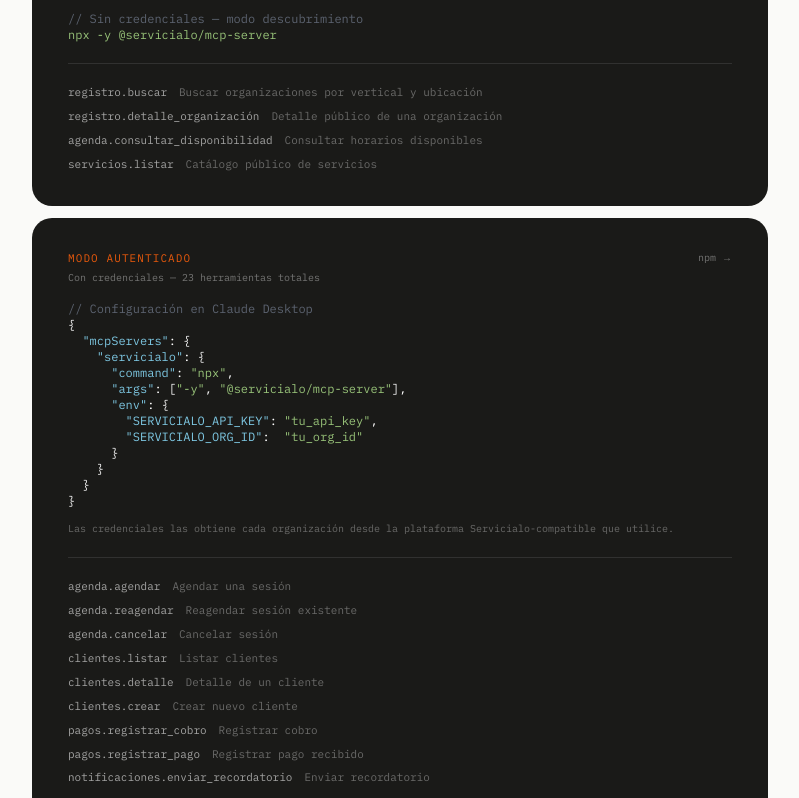
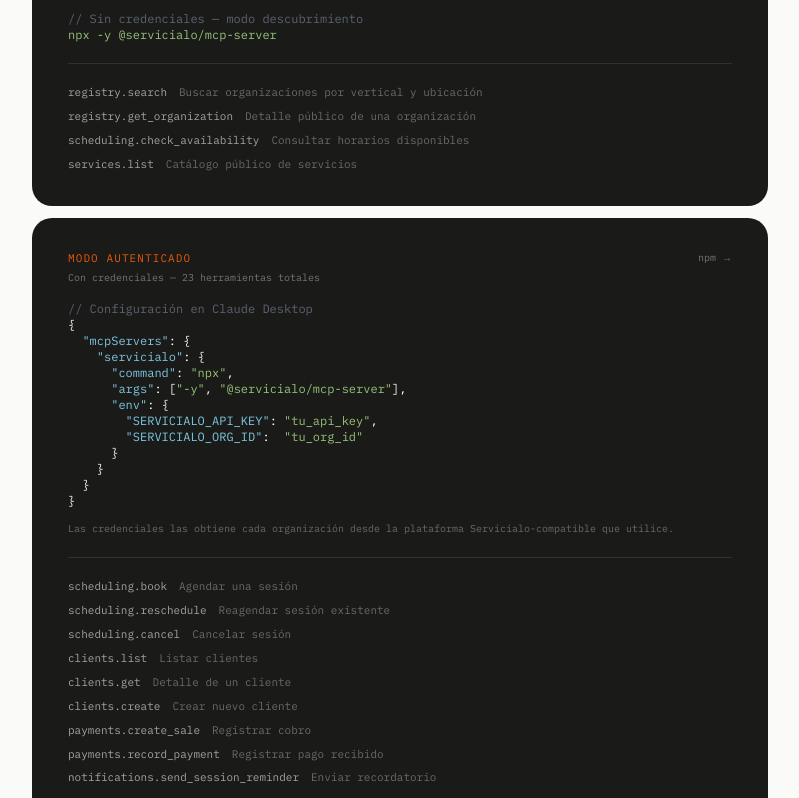
Before and after one commit to servicialo/mcp-server, a Next.js app: page / in a window 1280 px wide. Shown: the part 6720-7518 px from the top of the page, without its empty margins (240-1039 px from the left). Built offline with nearby package versions, Linux system fonts and the light colour scheme.

Commit message:
fix: revert tool names to English to match real MCP API
Co-Authored-By: Claude Opus 4.6 <noreply@anthropic.com>

```diff
--- a/components/ConectateSection.tsx
+++ b/components/ConectateSection.tsx
@@ -1,22 +1,22 @@
 import { SectionTitle } from "./SectionTitle";
 
 const publicTools = [
-  { tool: "registro.buscar", desc: "Buscar organizaciones por vertical y ubicación" },
-  { tool: "registro.detalle_organización", desc: "Detalle público de una organización" },
-  { tool: "agenda.consultar_disponibilidad", desc: "Consultar horarios disponibles" },
-  { tool: "servicios.listar", desc: "Catálogo público de servicios" },
+  { tool: "registry.search", desc: "Buscar organizaciones por vertical y ubicación" },
+  { tool: "registry.get_organization", desc: "Detalle público de una organización" },
+  { tool: "scheduling.check_availability", desc: "Consultar horarios disponibles" },
+  { tool: "services.list", desc: "Catálogo público de servicios" },
 ];
 
 const authenticatedTools = [
-  { tool: "agenda.agendar", desc: "Agendar una sesión" },
-  { tool: "agenda.reagendar", desc: "Reagendar sesión existente" },
-  { tool: "agenda.cancelar", desc: "Cancelar sesión" },
-  { tool: "clientes.listar", desc: "Listar clientes" },
-  { tool: "clientes.detalle", desc: "Detalle de un cliente" },
-  { tool: "clientes.crear", desc: "Crear nuevo cliente" },
-  { tool: "pagos.registrar_cobro", desc: "Registrar cobro" },
-  { tool: "pagos.registrar_pago", desc: "Registrar pago recibido" },
-  { tool: "notificaciones.enviar_recordatorio", desc: "Enviar recordatorio" },
+  { tool: "scheduling.book", desc: "Agendar una sesión" },
+  { tool: "scheduling.reschedule", desc: "Reagendar sesión existente" },
+  { tool: "scheduling.cancel", desc: "Cancelar sesión" },
+  { tool: "clients.list", desc: "Listar clientes" },
+  { tool: "clients.get", desc: "Detalle de un cliente" },
+  { tool: "clients.create", desc: "Crear nuevo cliente" },
+  { tool: "payments.create_sale", desc: "Registrar cobro" },
+  { tool: "payments.record_payment", desc: "Registrar pago recibido" },
+  { tool: "notifications.send_session_reminder", desc: "Enviar recordatorio" },
 ];
 
 // Syntax highlighting colors (matching EstandarSection)
```
